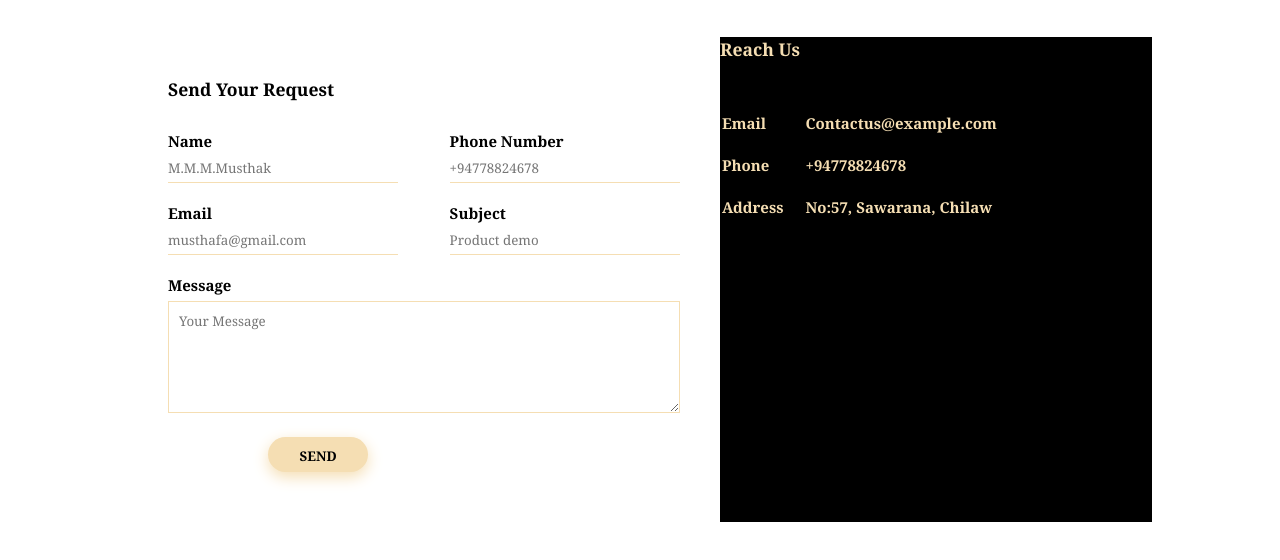
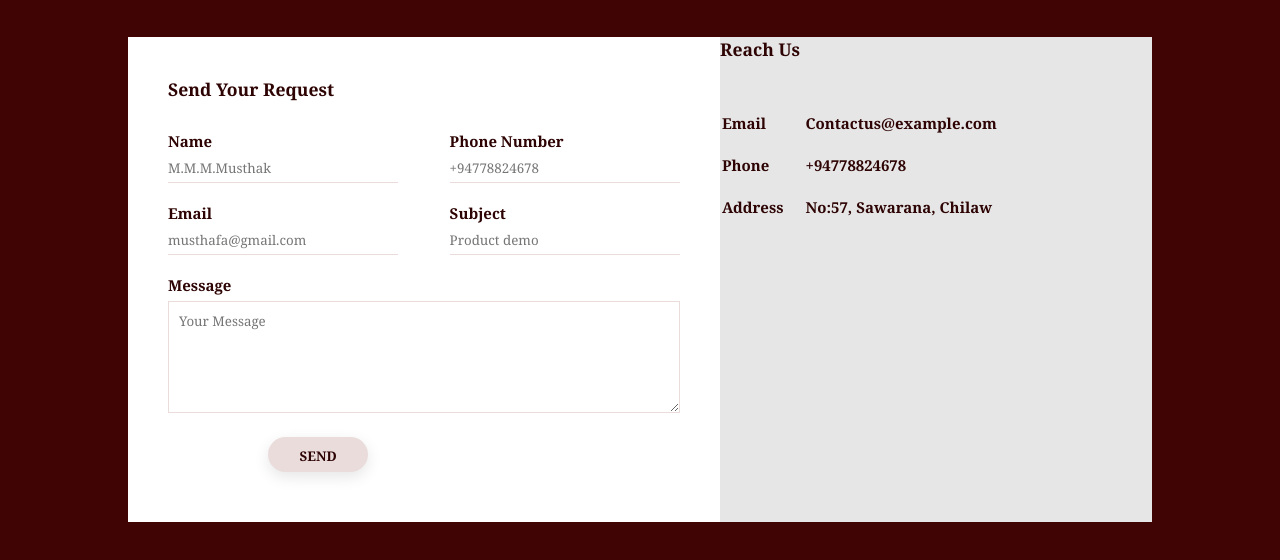
Before and after one commit to munazzahammf/musthafa, a plain HTML site: page contact-us.html in a window 1280 px wide. Shown: the part 288-848 px from the top of the page. Drawn offline with Linux system fonts and the light colour scheme.

Commit message:
commit my page

```diff
--- a/contact-us.html
+++ b/contact-us.html
@@ -6,18 +6,21 @@
     <meta name="viewport" content="width=device-width, initial-scale=1.0" />
     <title>Musthafa - Contact Us</title>
 
-  <link rel="stylesheet" href="css/style1.css">
+    <link rel="stylesheet" href="css/style1.css" />
     <link rel="stylesheet" href="css/style2.css" />
 
     <!-- Google font links -->
     <link rel="preconnect" href="https://fonts.googleapis.com" />
     <link rel="preconnect" href="https://fonts.gstatic.com" crossorigin />
-  <link href="https://fonts.googleapis.com/css2?family=Open+Sans:ital@1&family=Oswald:wght@300;
-      400&family=Playfair+Display&display=swap" rel="stylesheet" />
+    <link
+      href="https://fonts.googleapis.com/css2?family=Open+Sans:ital@1&family=Oswald:wght@300;
+      400&family=Playfair+Display&display=swap"
+      rel="stylesheet"
+    />
   </head>
   <body>
     <nav>
-    <img src="img/logo.jpg" alt="logo">
+      <img src="img/logo.jpg" alt="logo" />
       <ul>
         <li><a href="index.html">Home</a></li>
         <li><a href="#">Jewellery</a></li>
@@ -26,7 +29,6 @@
         <li><a href="contact-us.html">Contact us</a></li>
       </ul>
     </nav>
-
 
     <div class="container">
       <h1>Connect With Us</h1>
--- a/css/style2.css
+++ b/css/style2.css
@@ -1,101 +1,88 @@
-body {
-      /* background:wheat ; */
+body{
+      background: rgb(65, 4, 4);
       font-size: 15px;
       font-family: 'Playfair Display', serif;
       font-weight: bold;
 }
-
-.container {
+.container{
       width: 80%;
       margin: 50px auto;
+      color:  #ebdcdc;
 
 }
+.contact-box{
+      background:  #e6e6e6;
+      display: flex;
+      color:var(--font-color);
 
-.contact-box {
-      background: black;
-      display: flex;
-      color: wheat;
 }
-
-.contact-left {
-      flex-basis: 50%;
-      padding: 40px 60px;
+.contact-left{
+       flex-basis: 50%;
+       padding: 40px 60px;
 }
-
-.contact-left {
+.contact-left{
       flex-basis: 50%;
       padding: 40px;
-      background: white;
-      color: black;
+      background:white;
+      color:#e6e6e6;
 }
-
-h1 {
+h1{
       margin-bottom: 10px;
 }
-
-.container p {
+.container p{
       margin-bottom: 40px;
 }
-
-.input-row {
+.input-row{
       display: flex;
       justify-content: space-between;
       margin-bottom: 20px;
 }
-
-.input-row .input-group {
+.input-row .input-group{
       flex-basis: 45%;
 }
-
-input {
+input{
       width: 100%;
       border: none;
-      border-bottom: 1px solid wheat;
+      border-bottom: 1px solid  #ebdcdc;
       outline: none;
       padding-bottom: 5px;
 }
-
-textarea {
+textarea{
       width: 100%;
-      border: 1px solid wheat;
+      border: 1px solid  #ebdcdc;
       outline: none;
       padding: 10px;
       box-sizing: border-box;
 }
-
-label {
+label{
       margin-bottom: 6px;
       display: block;
-      color: black;
+      color: var(--font-color);
 }
-
-button {
-      background: wheat;
+button{
+      background:  #ebdcdc;
       width: 100px;
       border: none;
       outline: none;
-      color: black;
+      color: var(--font-color);
       height: 35px;
       border-radius: 30px;
       margin-top: 20px;
-      box-shadow: 0px 5px 15px 0px wheat;
+      box-shadow: 0px 5px 15px 0px  #e6e6e6;
 }
-
-.contact-left h3 {
-      color: black;
+.contact-left h3{
+      color:var(--font-color);
       font-weight: 600;
       margin-bottom: 30px;
 }
-
-.contact-right h3 {
+.contact-right h3{
       font-weight: 600;
       margin-bottom: 30px;
+
 }
-
-tr td:first-child {
+tr td:first-child{
       padding-right: 20px;
 }
-
-tr td {
+tr td{
       padding-top: 20px;
 }
```
Also changed, not shown: index.html (+1 -27 lines). Lines whose indentation alone changed are shown as unchanged.
